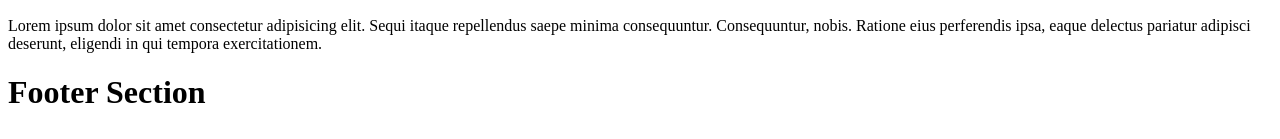
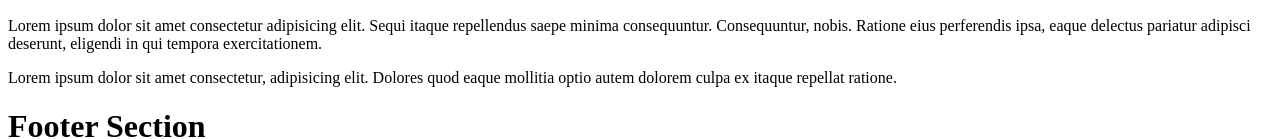
Before and after one commit to ahmedbidani/mon-project-de-test, a plain HTML site: page index.html in a window 1280 px wide. Shown: the part 383-522 px from the top of the page. Drawn offline with Linux system fonts and the light colour scheme.

Commit message:
Formatttage de finchier html

```diff
--- a/index.html
+++ b/index.html
@@ -13,7 +13,10 @@
         <img src="https://images.unsplash.com/photo-1519736927049-de9d69a15bb3?ixlib=rb-1.2.1&ixid=eyJhcHBfaWQiOjEyMDd9&auto=format&fit=crop&w=752&q=80">
     </header>
     <main>
-        <p>Lorem ipsum dolor sit amet consectetur adipisicing elit. Sequi itaque repellendus saepe minima consequuntur. Consequuntur, nobis. Ratione eius perferendis ipsa, eaque delectus pariatur adipisci deserunt, eligendi in qui tempora exercitationem.</p>
+        <div>
+            <p>Lorem ipsum dolor sit amet consectetur adipisicing elit. Sequi itaque repellendus saepe minima consequuntur. Consequuntur, nobis. Ratione eius perferendis ipsa, eaque delectus pariatur adipisci deserunt, eligendi in qui tempora exercitationem.</p>
+            <p>Lorem ipsum dolor sit amet consectetur, adipisicing elit. Dolores quod eaque mollitia optio autem dolorem culpa ex itaque repellat ratione.</p>
+        </div>
     </main>
     <footer>
         <h1>Footer Section</h1>
```
